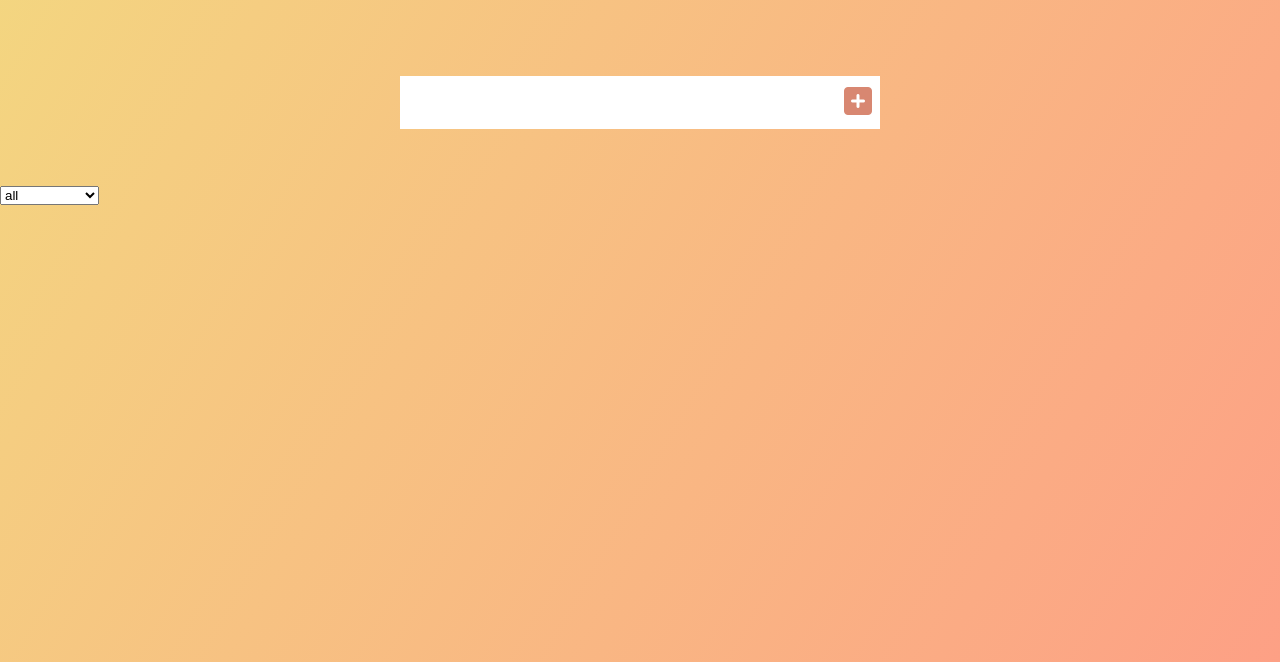
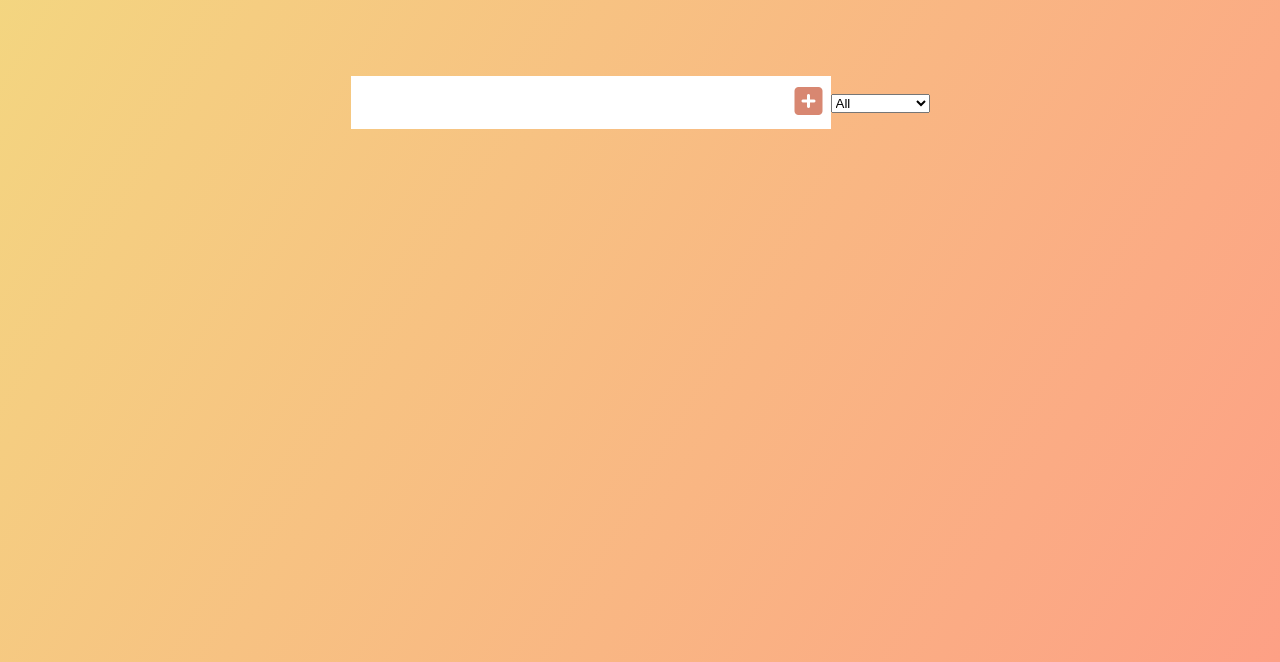
Before and after one commit to Anahidhemmat/Javascript-projects, a plain HTML site: page TODO-COURSE/index.html in a window 1280 px wide. Shown: the part 138-800 px from the top of the page. Drawn offline with Linux system fonts and the light colour scheme.

Commit message:
filter section

```diff
--- a/TODO-COURSE/index.html
+++ b/TODO-COURSE/index.html
@@ -34,17 +34,18 @@
       <button class="todo-btn" type="submit ">
         <i class="fas fa-plus-square"></i>
       </button>
-    </form>
 
       <!-- Filter -->
 
       <div class="select">
         <select name="todos" class="filter-todo">
-        <option value="all">all</option>
+          <option value="all">All</option>
           <option value="completed">completed</option>
           <option value="uncompleted">uncompleted</option>
         </select>
       </div>
+    </form>
+
     <!-- To do list -->
 
     <section class="todo-container">
```
Lines whose indentation alone changed are shown as unchanged.
